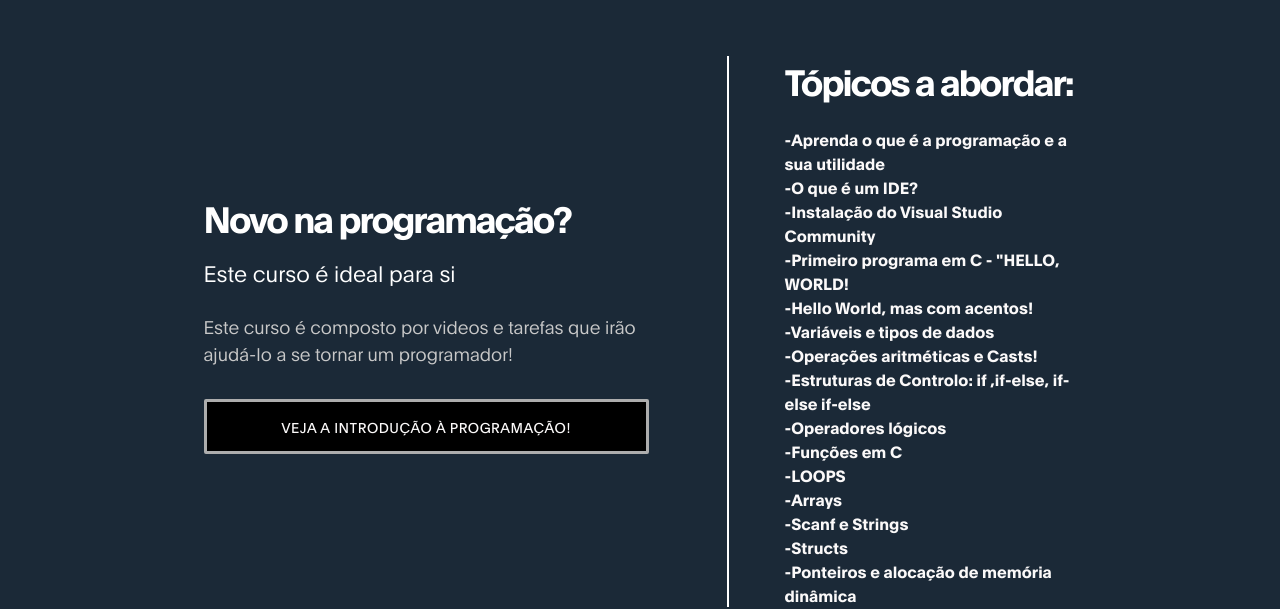
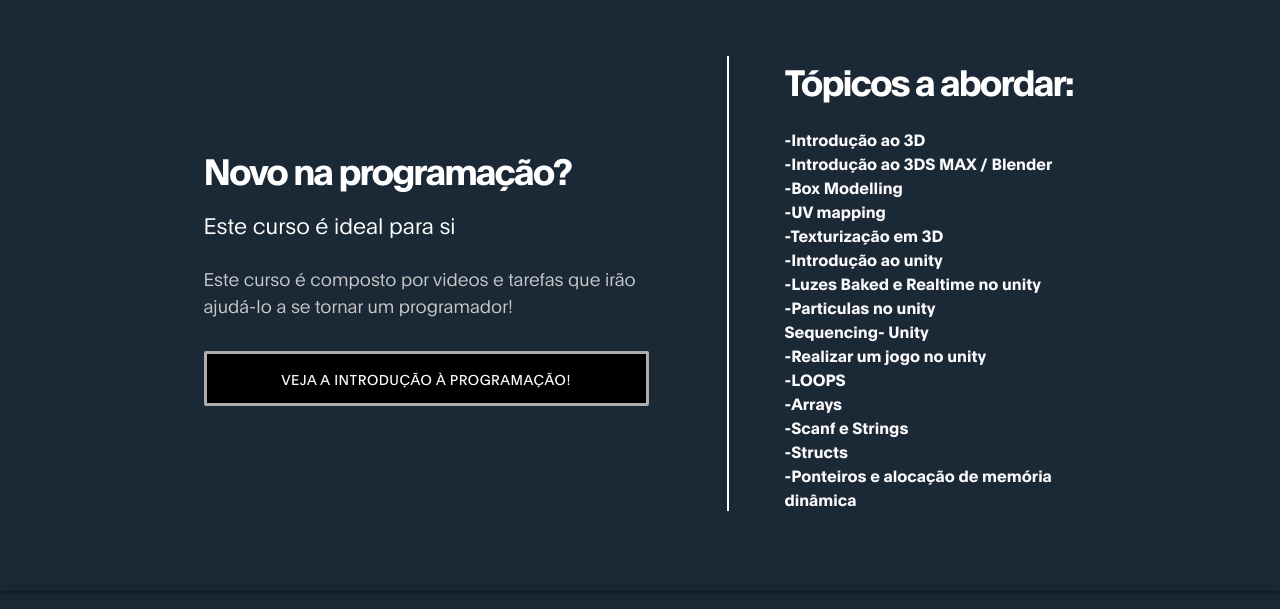
Before and after one commit to ClockwiseStudioTeam/Videojogos, a plain HTML site: page index.html in a window 1280 px wide. Shown: the part 840-1449 px from the top of the page. Drawn offline with Linux system fonts and the light colour scheme.

Commit message:
primeiro commit site 2

```diff
--- a/index.html
+++ b/index.html
@@ -98,22 +98,21 @@ https://www.tooplate.com/view/2119-gymso-fitness
 
                                 <h2 class="mb-4 text-white" data-aos="fade-up" data-aos-delay="500">Tópicos a abordar:</h2>
 
-                               <strong class="d-block" data-aos="fade-up" data-aos-delay="600">-Aprenda o que é a programação e a sua utilidade</strong>
-                               <strong class="d-block" data-aos="fade-up" data-aos-delay="600">-O que é um IDE?</strong>
-                               <strong class="d-block" data-aos="fade-up" data-aos-delay="600">-Instalação do Visual Studio Community</strong>
-                               <strong class="d-block" data-aos="fade-up" data-aos-delay="600">-Primeiro programa em C - "HELLO, WORLD!</strong>
-                               <strong class="d-block" data-aos="fade-up" data-aos-delay="600">-Hello World, mas com acentos!</strong>
-                               <strong class="d-block" data-aos="fade-up" data-aos-delay="600">-Variáveis e tipos de dados</strong>
-                               <strong class="d-block" data-aos="fade-up" data-aos-delay="600">-Operações aritméticas e Casts!</strong>
-                               <strong class="d-block" data-aos="fade-up" data-aos-delay="600">-Estruturas de Controlo: if ,if-else, if-else if-else</strong>
-                               <strong class="d-block" data-aos="fade-up" data-aos-delay="600">-Operadores lógicos</strong>
-                               <strong class="d-block" data-aos="fade-up" data-aos-delay="600">-Funções em C </strong>
+                             <strong class="d-block" data-aos="fade-up" data-aos-delay="600">-Introdução ao 3D</strong>
+                               <strong class="d-block" data-aos="fade-up" data-aos-delay="600">-Introdução ao 3DS MAX / Blender </strong>
+                               <strong class="d-block" data-aos="fade-up" data-aos-delay="600">-Box Modelling</strong>
+                               <strong class="d-block" data-aos="fade-up" data-aos-delay="600">-UV mapping</strong>
+                               <strong class="d-block" data-aos="fade-up" data-aos-delay="600">-Texturização em 3D</strong>
+                               <strong class="d-block" data-aos="fade-up" data-aos-delay="600">-Introdução ao unity</strong>
+                               <strong class="d-block" data-aos="fade-up" data-aos-delay="600">-Luzes Baked e Realtime no unity</strong>
+                               <strong class="d-block" data-aos="fade-up" data-aos-delay="600">-Particulas no unity</strong>
+                               <strong class="d-block" data-aos="fade-up" data-aos-delay="600">Sequencing- Unity</strong>
+                               <strong class="d-block" data-aos="fade-up" data-aos-delay="600">-Realizar um jogo no unity</strong>
                                <strong class="d-block" data-aos="fade-up" data-aos-delay="600">-LOOPS</strong>
                                <strong class="d-block" data-aos="fade-up" data-aos-delay="600">-Arrays</strong>
                                <strong class="d-block" data-aos="fade-up" data-aos-delay="600">-Scanf e Strings</strong>
                                <strong class="d-block" data-aos="fade-up" data-aos-delay="600">-Structs</strong>
                                <strong class="d-block" data-aos="fade-up" data-aos-delay="600">-Ponteiros e alocação de memória dinâmica</strong>
-
                                </div>
                           </div>
                      </div>
```
